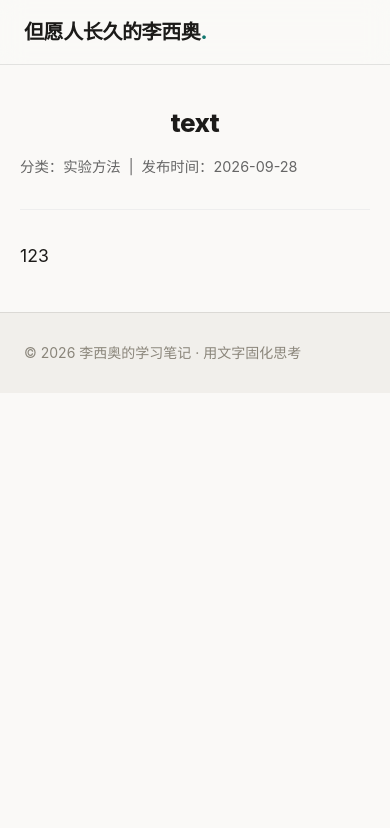
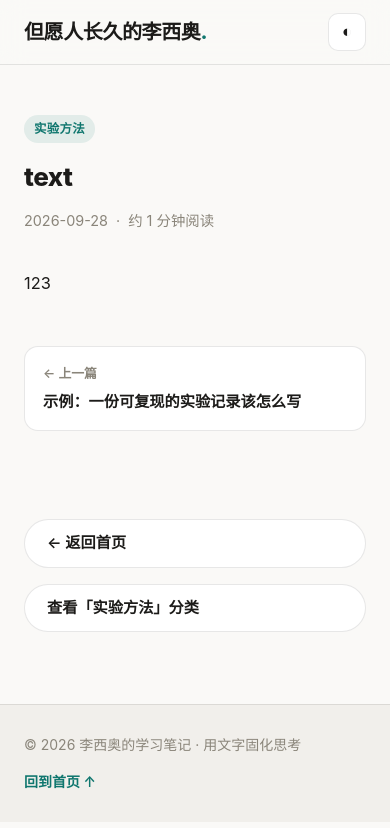
Before and after one commit to taizili/jingshuiliushen, a Jekyll site: the page built from _posts/2026-09-27-text.md, in a window 390 px wide. Shown: the top 828 px of the page. Built offline with Jekyll 4.4.1, drawn with Linux system fonts in a browser that asks for light colours; our own code applies the rules of GitHub Pages for plain Markdown files.

Commit message:
Add files via upload

```diff
--- a/_config.yml
+++ b/_config.yml
@@ -1,2 +1,9 @@
 url: "https://taizili.github.io"
 baseurl: "/jingshuiliushen"
+
+defaults:
+  - scope:
+      path: ""
+      type: posts
+    values:
+      layout: post
--- a/_layouts/post.html
+++ b/_layouts/post.html
@@ -3,58 +3,76 @@
 <head>
   <meta charset="UTF-8">
   <meta name="viewport" content="width=device-width, initial-scale=1.0">
-  <!-- 动态读取文章标题和网站名称 -->
   <title>{{ page.title }} | {{ site.data.site.title }}</title>
   <meta name="description" content="{{ page.excerpt | default: site.data.site.description }}">
+  <link rel="stylesheet" href="{{ '/css/style.css' | relative_url }}">
+  <script src="{{ '/js/main.js' | relative_url }}" defer></script>
+</head>
+<body class="post-page">
+  {% assign badge = "badge-experiment" %}
+  {% if page.category == "学习心得" %}{% assign badge = "badge-learning" %}{% endif %}
+  {% if page.category == "踩坑记录" %}{% assign badge = "badge-pit" %}{% endif %}
+  {% assign reading = content | strip_html | size | divided_by: 500 | at_least: 1 %}
 
-  <!-- 核心修复：使用 relative_url 确保无论在哪个层级都能正确加载 css -->
-  <link rel="stylesheet" href="{{ '/css/style.css' | relative_url }}">
-
-  <style>
-    /* 文章页专属补充样式 */
-    .post-container { max-width: 800px; margin: 40px auto; padding: 0 20px; }
-    .post-header { margin-bottom: 30px; text-align: center; }
-    .post-title { font-size: 2em; margin-bottom: 10px; }
-    .post-meta { color: #666; font-size: 0.9em; }
-    .post-content { line-height: 1.8; font-size: 1.1em; }
-    .post-content h2 { margin-top: 2em; }
-    .post-content p { margin-bottom: 1.5em; }
-  </style>
-</head>
-<body>
   <header class="site-header">
     <div class="container header-inner">
-      <!-- 动态读取后台填写的名字 -->
       <a href="{{ '/' | relative_url }}" class="logo">{{ site.data.site.name }}<span class="logo-dot">.</span></a>
       <nav class="site-nav">
-        <!-- 确保正确跳回主页 -->
-        <a href="{{ '/#latest' | relative_url }}" class="nav-link">返回首页</a>
+        <a href="{{ '/' | relative_url }}#latest" class="nav-link">最新文章</a>
+        <a href="{{ '/categories.html' | relative_url }}" class="nav-link">分类</a>
+        <a href="{{ '/' | relative_url }}#about" class="nav-link">关于</a>
       </nav>
+      <button class="theme-toggle" id="theme-toggle" aria-label="切换深浅主题" title="切换深浅主题">
+        <span class="theme-icon">◐</span>
+      </button>
     </div>
   </header>
 
-  <main class="post-container">
-    <article>
+  <main class="container post-layout">
+    <article class="post-article">
       <header class="post-header">
-        <h1 class="post-title">{{ page.title }}</h1>
+        <a href="{{ '/categories.html' | relative_url }}#{{ page.category }}" class="badge {{ badge }}">{{ page.category }}</a>
+        <h1>{{ page.title }}</h1>
         <div class="post-meta">
-          <span>分类：{{ page.category }}</span> |
-          <span>发布时间：{{ page.date | date: "%Y-%m-%d" }}</span>
+          <span>{{ page.date | date: "%Y-%m-%d" }}</span>
+          <span>·</span>
+          <span>约 {{ reading }} 分钟阅读</span>
         </div>
       </header>
-
-      <hr style="margin: 30px 0; border: none; border-top: 1px solid #eee;">
-
       <div class="post-content">
         {{ content }}
       </div>
+
+      <nav class="post-nav">
+        {% if page.previous %}
+        <a class="post-nav-item" href="{{ page.previous.url | relative_url }}">
+          <span class="post-nav-label">← 上一篇</span>
+          <span class="post-nav-title">{{ page.previous.title }}</span>
+        </a>
+        {% else %}
+        <span class="post-nav-item post-nav-placeholder"></span>
+        {% endif %}
+        {% if page.next %}
+        <a class="post-nav-item post-nav-next" href="{{ page.next.url | relative_url }}">
+          <span class="post-nav-label">下一篇 →</span>
+          <span class="post-nav-title">{{ page.next.title }}</span>
+        </a>
+        {% else %}
+        <span class="post-nav-item post-nav-placeholder"></span>
+        {% endif %}
+      </nav>
     </article>
+
+    <aside class="post-sidebar">
+      <a href="{{ '/' | relative_url }}" class="btn btn-ghost">← 返回首页</a>
+      <a href="{{ '/categories.html' | relative_url }}#{{ page.category }}" class="btn btn-ghost">查看「{{ page.category }}」分类</a>
+    </aside>
   </main>
 
   <footer class="site-footer">
     <div class="container footer-inner">
-      <!-- 动态读取当前年份和网站名称 -->
       <p>© {{ site.time | date: "%Y" }} {{ site.data.site.title }} · 用文字固化思考</p>
+      <a href="{{ '/' | relative_url }}" class="back-top">回到首页 ↑</a>
     </div>
   </footer>
 </body>
--- /dev/null
+++ b/categories.html
@@ -0,0 +1,134 @@
+---
+layout: null
+---
+<!DOCTYPE html>
+<html lang="zh-CN">
+<head>
+  <meta charset="UTF-8">
+  <meta name="viewport" content="width=device-width, initial-scale=1.0">
+  <title>内容分类 | {{ site.data.site.title }}</title>
+  <meta name="description" content="按分类浏览全部文章">
+  <link rel="stylesheet" href="{{ '/css/style.css' | relative_url }}">
+  <script src="{{ '/js/main.js' | relative_url }}" defer></script>
+</head>
+<body>
+  {% assign learning = site.posts | where: "category", "学习心得" %}
+  {% assign experiment = site.posts | where: "category", "实验方法" %}
+  {% assign pit = site.posts | where: "category", "踩坑记录" %}
+
+  <header class="site-header">
+    <div class="container header-inner">
+      <a href="{{ '/' | relative_url }}" class="logo">{{ site.data.site.name }}<span class="logo-dot">.</span></a>
+      <nav class="site-nav">
+        <a href="{{ '/' | relative_url }}#latest" class="nav-link">最新文章</a>
+        <a href="{{ '/categories.html' | relative_url }}" class="nav-link">分类</a>
+        <a href="{{ '/' | relative_url }}#about" class="nav-link">关于</a>
+      </nav>
+      <button class="theme-toggle" id="theme-toggle" aria-label="切换深浅主题" title="切换深浅主题">
+        <span class="theme-icon">◐</span>
+      </button>
+    </div>
+  </header>
+
+  <main>
+    <section class="hero categories-hero">
+      <div class="container">
+        <p class="hero-eyebrow">分类目录</p>
+        <h1 class="hero-title">按主题浏览文章</h1>
+        <p class="hero-subtitle">共 {{ site.posts | size }} 篇 · 三个分类持续更新</p>
+      </div>
+    </section>
+
+    <section class="section" id="学习心得">
+      <div class="container">
+        <div class="category-section-head">
+          <span class="category-icon">📖</span>
+          <div>
+            <h2 class="section-title">学习心得</h2>
+            <p class="category-desc">读书笔记、课程总结、学习方法论。</p>
+          </div>
+          <span class="badge badge-learning">{{ learning | size }} 篇</span>
+        </div>
+        <div class="post-grid">
+          {% for post in learning %}
+          <a href="{{ post.url | relative_url }}" class="post-card">
+            <div class="post-card-top">
+              <span class="badge badge-learning">{{ post.category }}</span>
+              <span class="post-date">{{ post.date | date: "%Y-%m-%d" }}</span>
+            </div>
+            <h3 class="post-card-title">{{ post.title }}</h3>
+            <p class="post-card-excerpt">{{ post.excerpt | default: post.content | strip_html | truncate: 100 }}</p>
+            <span class="post-read-more">阅读全文 →</span>
+          </a>
+          {% else %}
+          <p class="empty-hint">这个分类还没有文章</p>
+          {% endfor %}
+        </div>
+      </div>
+    </section>
+
+    <section class="section section-alt" id="实验方法">
+      <div class="container">
+        <div class="category-section-head">
+          <span class="category-icon">🧪</span>
+          <div>
+            <h2 class="section-title">实验方法</h2>
+            <p class="category-desc">可复现的操作步骤、参数设置、结果分析。</p>
+          </div>
+          <span class="badge badge-experiment">{{ experiment | size }} 篇</span>
+        </div>
+        <div class="post-grid">
+          {% for post in experiment %}
+          <a href="{{ post.url | relative_url }}" class="post-card">
+            <div class="post-card-top">
+              <span class="badge badge-experiment">{{ post.category }}</span>
+              <span class="post-date">{{ post.date | date: "%Y-%m-%d" }}</span>
+            </div>
+            <h3 class="post-card-title">{{ post.title }}</h3>
+            <p class="post-card-excerpt">{{ post.excerpt | default: post.content | strip_html | truncate: 100 }}</p>
+            <span class="post-read-more">阅读全文 →</span>
+          </a>
+          {% else %}
+          <p class="empty-hint">这个分类还没有文章</p>
+          {% endfor %}
+        </div>
+      </div>
+    </section>
+
+    <section class="section" id="踩坑记录">
+      <div class="container">
+        <div class="category-section-head">
+          <span class="category-icon">🕳️</span>
+          <div>
+            <h2 class="section-title">踩坑记录</h2>
+            <p class="category-desc">错误信息、原因分析、解决办法。</p>
+          </div>
+          <span class="badge badge-pit">{{ pit | size }} 篇</span>
+        </div>
+        <div class="post-grid">
+          {% for post in pit %}
+          <a href="{{ post.url | relative_url }}" class="post-card">
+            <div class="post-card-top">
+              <span class="badge badge-pit">{{ post.category }}</span>
+              <span class="post-date">{{ post.date | date: "%Y-%m-%d" }}</span>
+            </div>
+            <h3 class="post-card-title">{{ post.title }}</h3>
+            <p class="post-card-excerpt">{{ post.excerpt | default: post.content | strip_html | truncate: 100 }}</p>
+            <span class="post-read-more">阅读全文 →</span>
+          </a>
+          {% else %}
+          <p class="empty-hint">这个分类还没有文章</p>
+          {% endfor %}
+        </div>
+      </div>
+    </section>
+  </main>
+
+  <footer class="site-footer">
+    <div class="container footer-inner">
+      <p>© {{ site.time | date: "%Y" }} {{ site.data.site.title }} · 用文字固化思考</p>
+      <a href="{{ '/' | relative_url }}" class="back-top">回到首页 ↑</a>
+    </div>
+  </footer>
+</body>
+</html>
--- a/css/style.css
+++ b/css/style.css
@@ -442,6 +442,86 @@ a { color: var(--accent); text-decoration: none; }
 
 .toc-list li:hover { color: var(--accent); border-left-color: var(--accent); }
 
+/* ===== 分类页 & 分类卡片链接 ===== */
+
+.category-card {
+  color: inherit;
+  text-decoration: none;
+}
+
+.category-card h3 { color: var(--text); }
+
+.category-card p { min-height: 66px; }
+
+.categories-hero { padding: 56px 0 44px; }
+
+.categories-hero .hero-title { font-size: clamp(1.75rem, 4vw, 2.5rem); }
+
+.category-section-head {
+  display: flex;
+  align-items: center;
+  gap: 16px;
+  margin-bottom: 24px;
+}
+
+.category-section-head .category-icon { font-size: 2rem; margin-bottom: 0; }
+
+.category-section-head .section-title { margin-bottom: 4px; font-size: 1.35rem; }
+
+.category-desc { color: var(--text-muted); font-size: 0.9rem; }
+
+.category-section-head .badge { margin-left: auto; align-self: flex-start; }
+
+.empty-hint {
+  color: var(--text-muted);
+  font-size: 0.92rem;
+  padding: 12px 0;
+}
+
+/* ===== 文章上一篇 / 下一篇 ===== */
+
+.post-nav {
+  display: grid;
+  grid-template-columns: 1fr 1fr;
+  gap: 14px;
+  margin-top: 48px;
+}
+
+.post-nav-item {
+  display: flex;
+  flex-direction: column;
+  gap: 6px;
+  background: var(--surface);
+  border: 1px solid var(--border);
+  border-radius: var(--radius);
+  padding: 16px 18px;
+  color: var(--text);
+  text-decoration: none;
+  transition: border-color 0.15s, transform 0.15s, box-shadow 0.15s;
+}
+
+.post-nav-item:hover {
+  border-color: var(--accent);
+  transform: translateY(-2px);
+  box-shadow: var(--shadow-hover);
+}
+
+.post-nav-next { text-align: right; }
+
+.post-nav-label { font-size: 0.8rem; color: var(--text-muted); font-weight: 600; }
+
+.post-nav-title { font-size: 0.95rem; font-weight: 700; line-height: 1.5; }
+
+.post-nav-placeholder { visibility: hidden; }
+
+@media (max-width: 640px) {
+  .post-nav { grid-template-columns: 1fr; }
+  .post-nav-next { text-align: left; }
+  .category-section-head { flex-wrap: wrap; }
+  .category-section-head .badge { margin-left: 0; }
+  .category-card p { min-height: 0; }
+}
+
 .site-footer {
   border-top: 1px solid var(--border);
   padding: 28px 0;
```
Also changed, not shown: _posts/2026-09-20-learning-notes-example.md (added, +29 -0 lines), _posts/2026-09-26-experiment-example.md (added, +50 -0 lines), _posts/2026-09-27-text.md (+1 -0 lines), index.html (+16 -14 lines), README.md.
